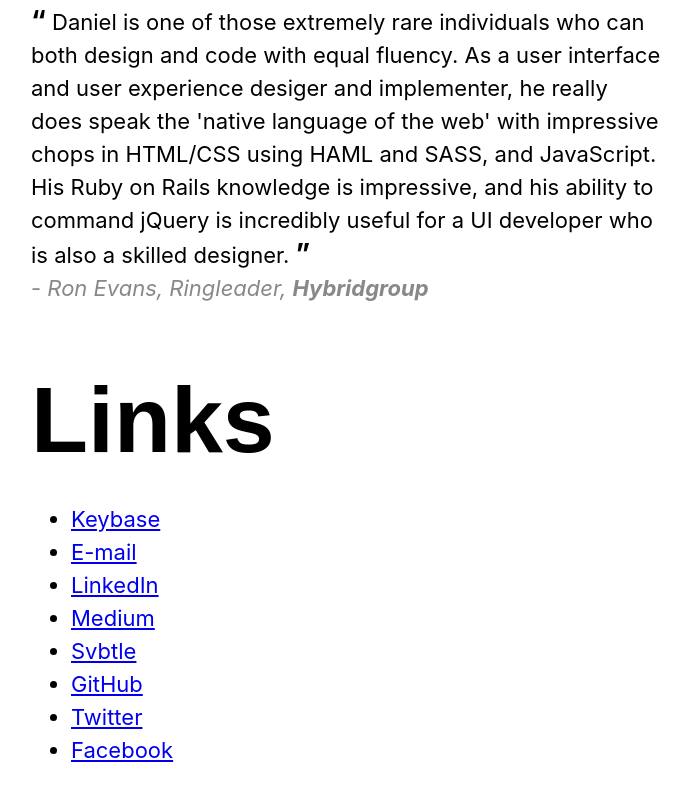
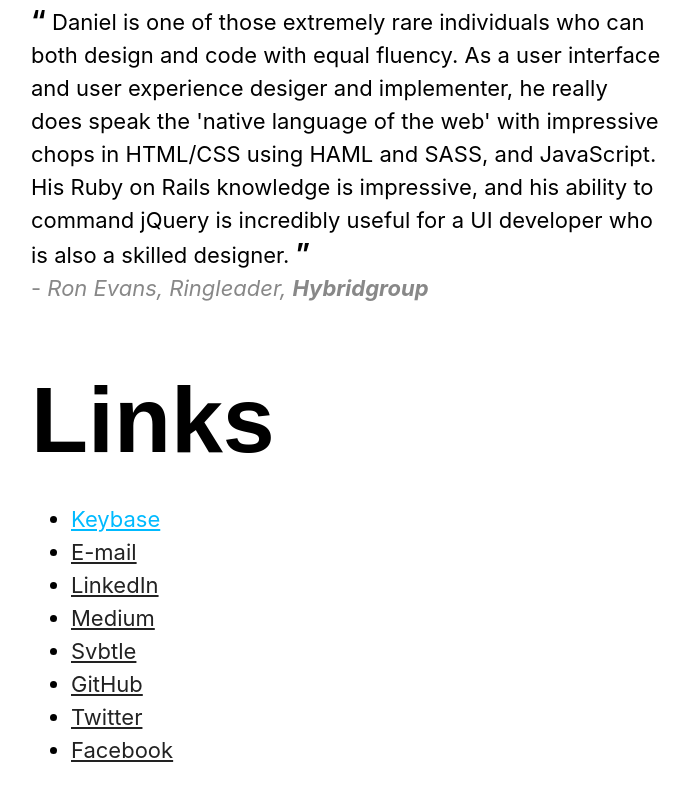
Before and after one commit to dfischer/danielfischer.com, a plain HTML site: page index.html in a window 1280 px wide. In both pictures the pointer is over the link "Keybase". Shown: the part 2124-2924 px from the top of the page, without its empty margins (294-985 px from the left). Drawn offline with nearby package versions, Linux system fonts and the light colour scheme.

Commit message:
color update

```diff
--- a/style.css
+++ b/style.css
@@ -117,6 +117,14 @@
   color: #888;
 }
 
+a {
+  color: #222;
+}
+a:hover,
+a:focus {
+  color: #00baff;
+}
+
 @media only screen and (max-width: 812px) {
   body {
     margin: 16px;
```
